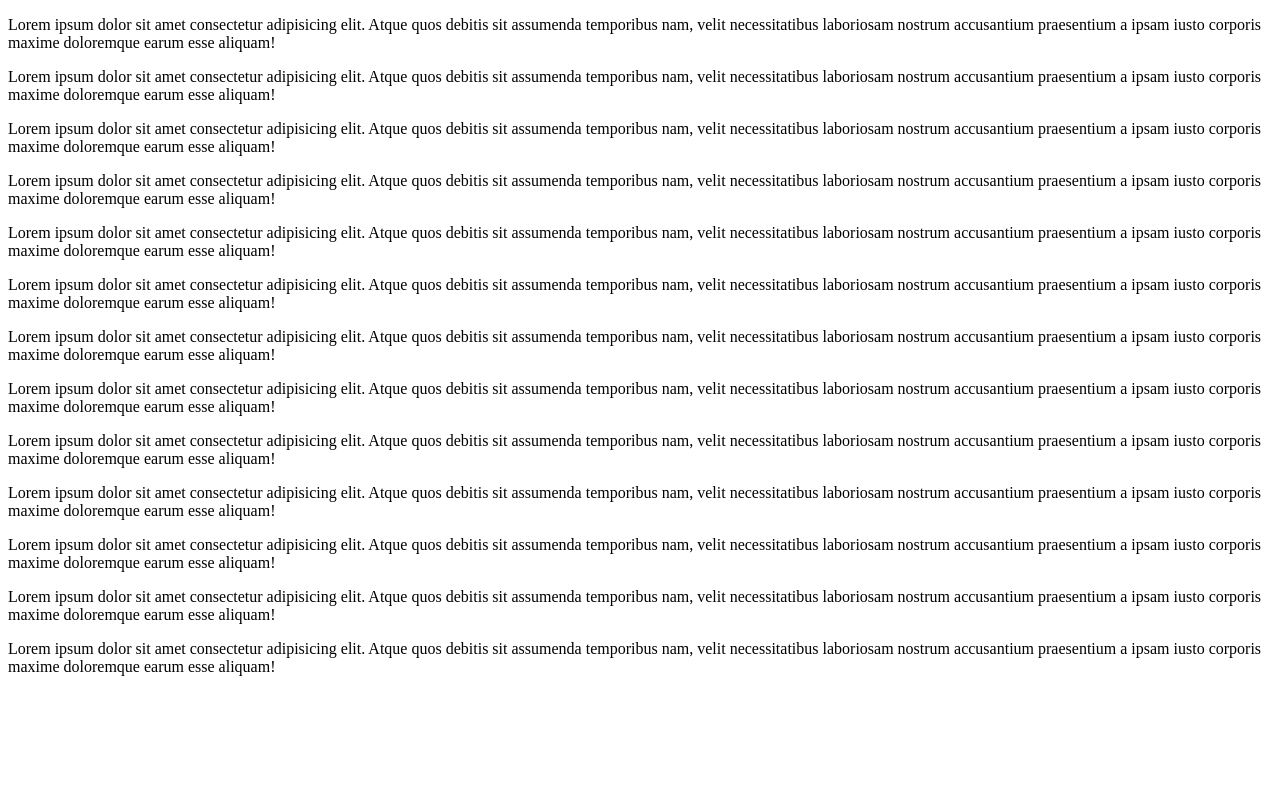
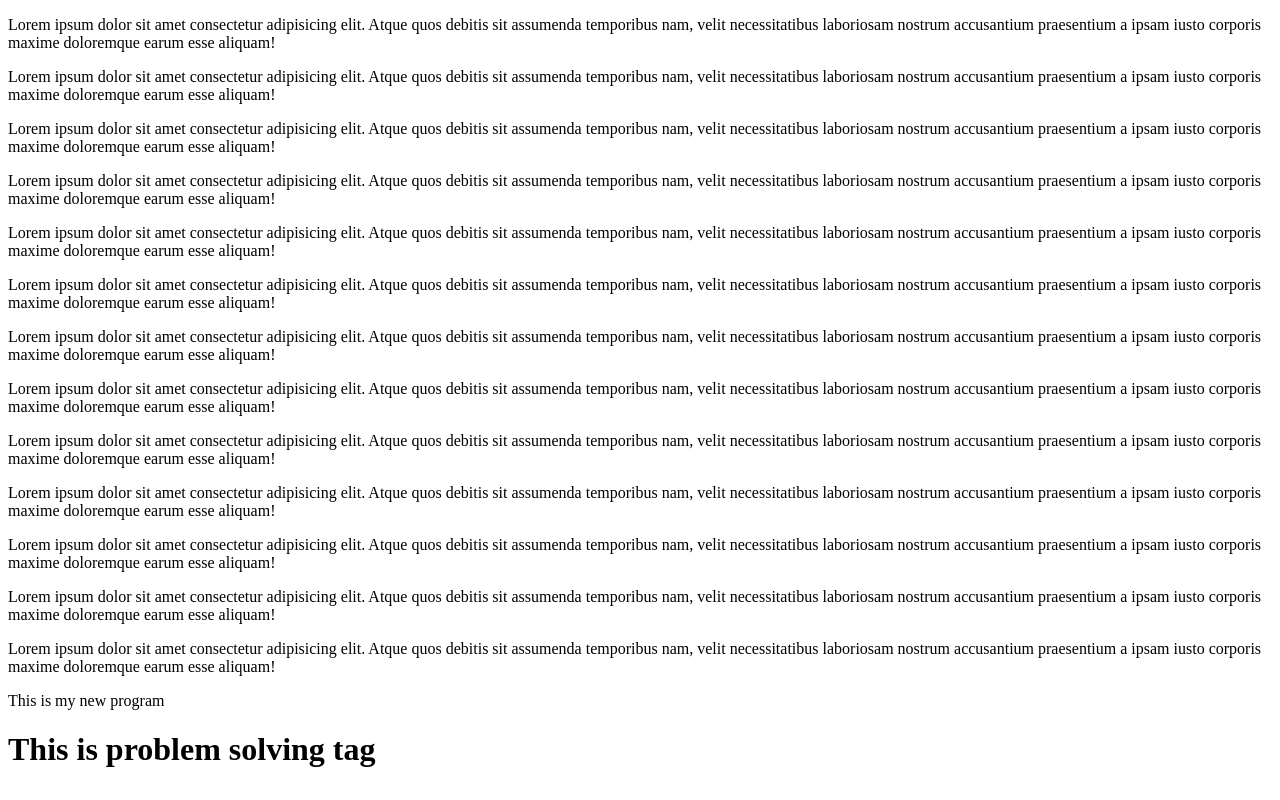
Before and after one commit to Sakibhasan10100/pro-developer, a plain HTML site: page index.html in a window 1280 px wide. Drawn offline with Linux system fonts and the light colour scheme.

Commit message:
html added

```diff
--- a/index.html
+++ b/index.html
@@ -21,5 +21,7 @@
     <p>Lorem ipsum dolor sit amet consectetur adipisicing elit. Atque quos debitis sit assumenda temporibus nam, velit necessitatibus laboriosam nostrum accusantium praesentium a ipsam iusto corporis maxime doloremque earum esse aliquam!</p>
     <p>Lorem ipsum dolor sit amet consectetur adipisicing elit. Atque quos debitis sit assumenda temporibus nam, velit necessitatibus laboriosam nostrum accusantium praesentium a ipsam iusto corporis maxime doloremque earum esse aliquam!</p>
     <p>Lorem ipsum dolor sit amet consectetur adipisicing elit. Atque quos debitis sit assumenda temporibus nam, velit necessitatibus laboriosam nostrum accusantium praesentium a ipsam iusto corporis maxime doloremque earum esse aliquam!</p>
+    <p>This is my new program</p>
+    <h1>This is problem solving tag</h1>
 </body>
 </html>
```
